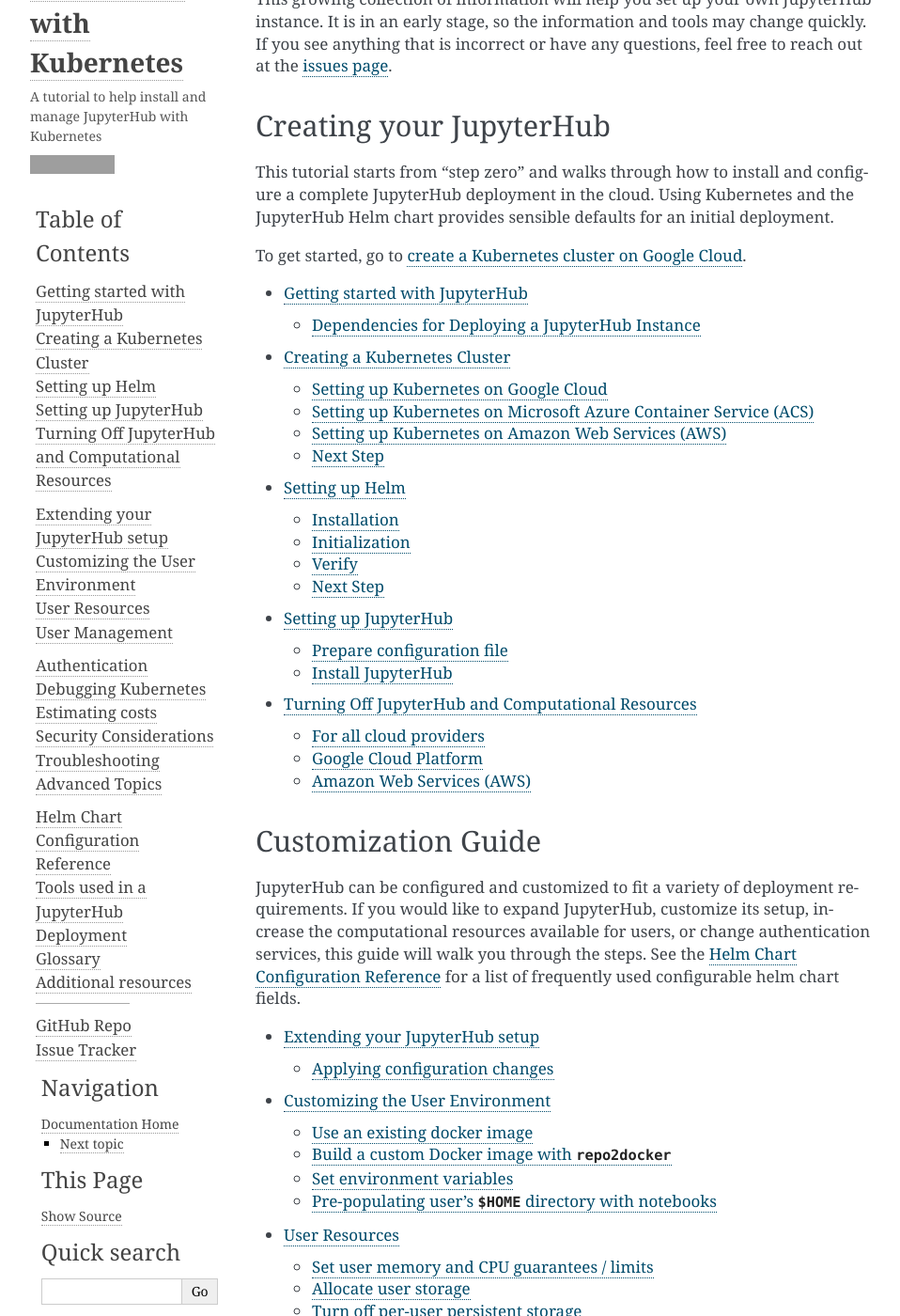
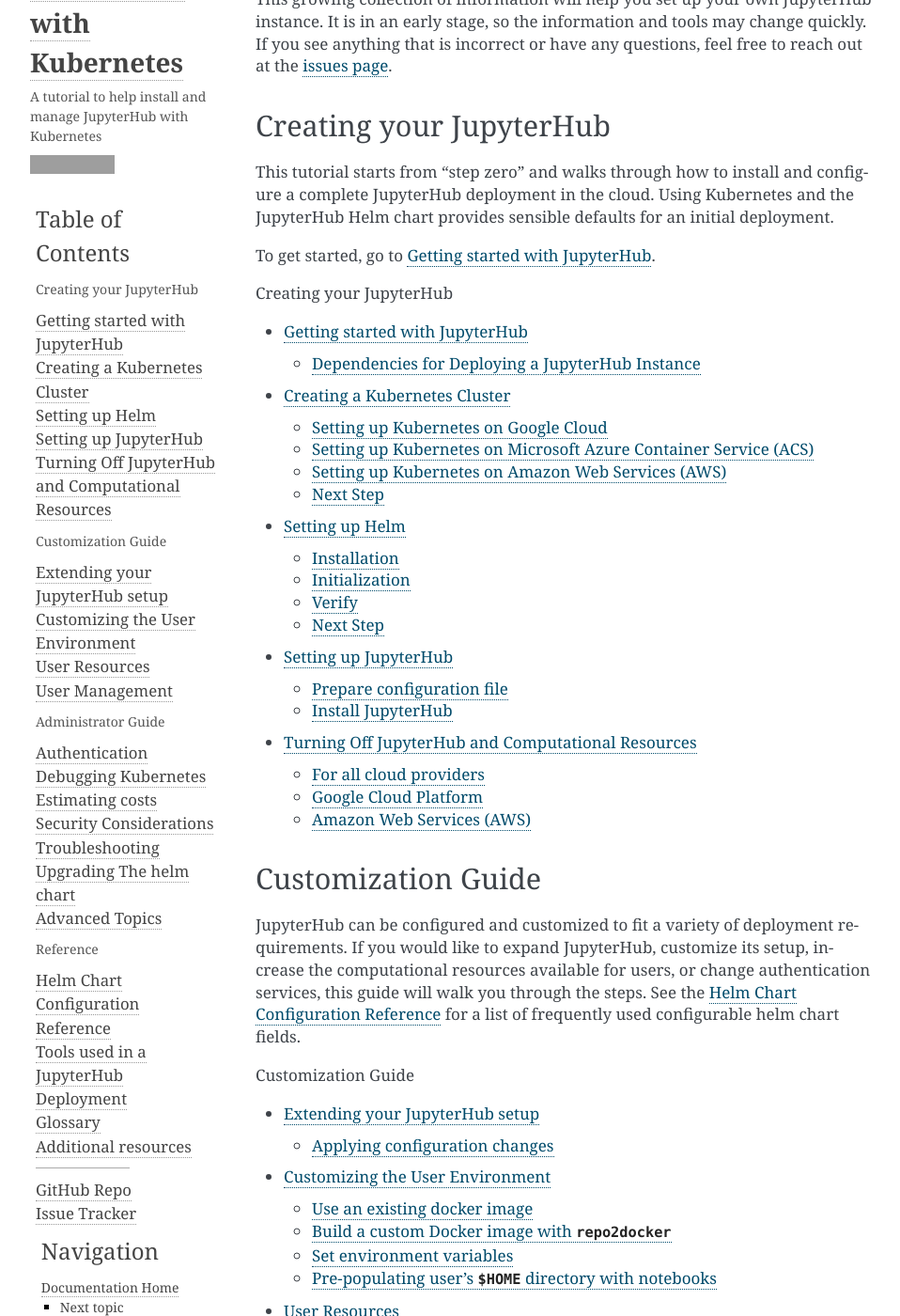
Before and after one commit to jupyterhub/zero-to-jupyterhub-k8s, a Sphinx documentation site: the page built from doc/source/index.rst, in a window 1280 px wide and 1400 px high, scrolled down 292 px. Shown: the whole window at 94% size, without its empty margins (148-1106 px from the left). Built offline with Sphinx 7.4.7, drawn with Linux system fonts in a browser that asks for light colours; some of the changed text lies outside the part shown; grey boxes are pictures that could not be loaded.

Commit message:
adding upgrading back to index

```diff
--- a/doc/source/index.rst
+++ b/doc/source/index.rst
@@ -24,11 +24,11 @@
 and the JupyterHub Helm chart provides sensible defaults for an initial
 deployment.
 
-To get started, go to :ref:`create a Kubernetes cluster on Google Cloud
-<google-cloud>`.
+To get started, go to :ref:`getting-started`.
 
 .. toctree::
    :maxdepth: 2
+   :caption: Creating your JupyterHub
 
    getting-started
    create-k8s-cluster
@@ -50,6 +50,7 @@
 
 .. toctree::
    :maxdepth: 2
+   :caption: Customization Guide
 
    extending-jupyterhub
    user-environment
@@ -67,12 +68,14 @@
 
 .. toctree::
    :maxdepth: 2
+   :caption: Administrator Guide
 
    authentication
    debug
    cost
    security
    troubleshooting
+   upgrading
    advanced
 
 .. _reference:
@@ -82,6 +85,7 @@
 
 .. toctree::
    :maxdepth: 1
+   :caption: Reference
 
    reference
    tools
```
